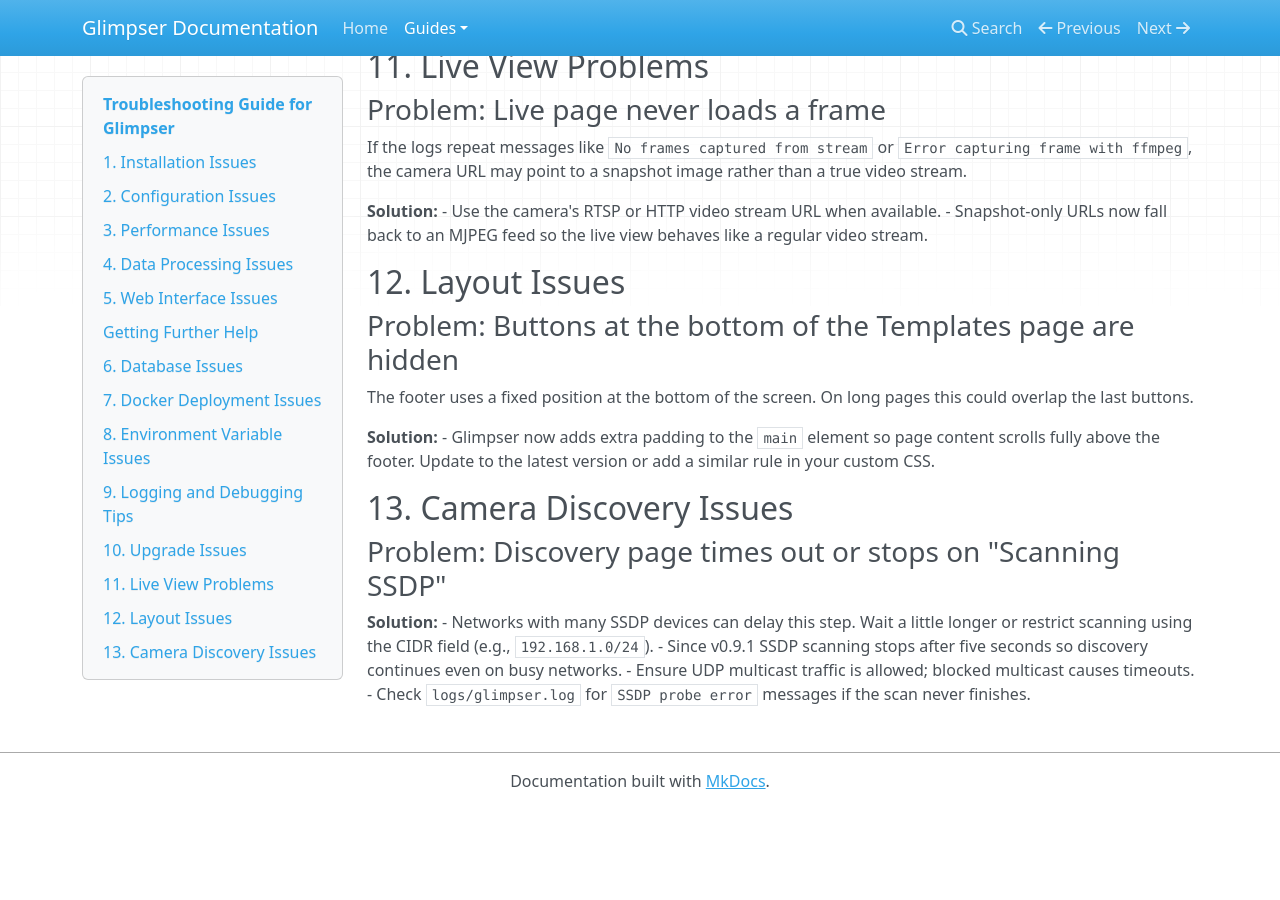
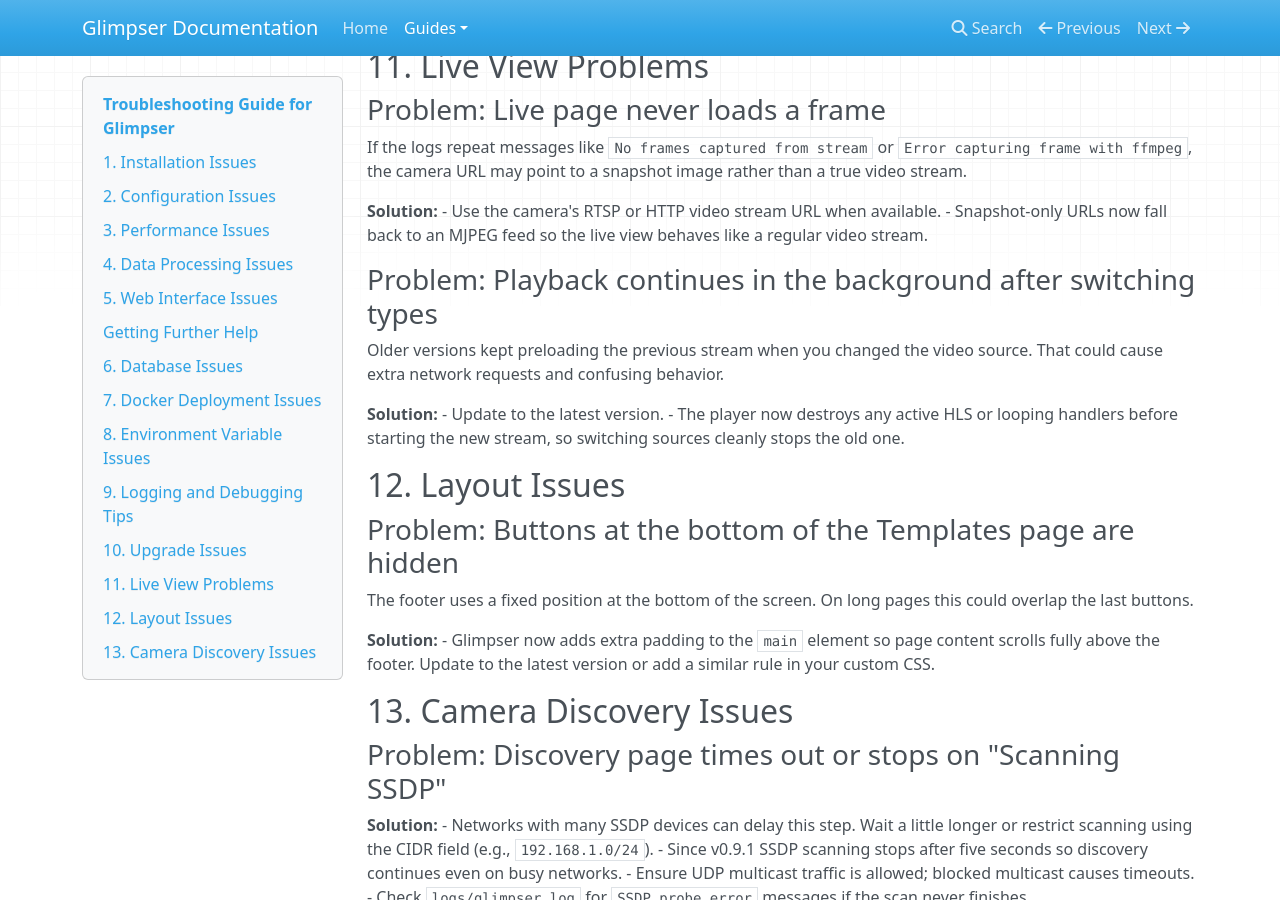
Before and after one commit to KristopherKubicki/glimpser, an MkDocs documentation site: the page built from docs/troubleshooting.md, in a window 1280 px wide and 900 px high, scrolled down 3332 px. Built offline with MkDocs 1.6.1, drawn with Linux system fonts in a browser that asks for light colours; nearby versions of some CDN libraries; before the commit the page ends 4141 px from its top, so only the background shows below that.

Commit message:
fix(player): stop previous stream when switching sources

```diff
--- a/docs/troubleshooting.md
+++ b/docs/troubleshooting.md
@@ -201,6 +201,16 @@
 - Snapshot-only URLs now fall back to an MJPEG feed so the live view
   behaves like a regular video stream.
 
+### Problem: Playback continues in the background after switching types
+
+Older versions kept preloading the previous stream when you changed the video
+source. That could cause extra network requests and confusing behavior.
+
+**Solution:**
+- Update to the latest version.
+- The player now destroys any active HLS or looping handlers before starting the
+  new stream, so switching sources cleanly stops the old one.
+
 ## 12. Layout Issues
 
 ### Problem: Buttons at the bottom of the Templates page are hidden
```
Also changed, not shown: app/static/js/live.js (+34 -11 lines), 1 other file.
